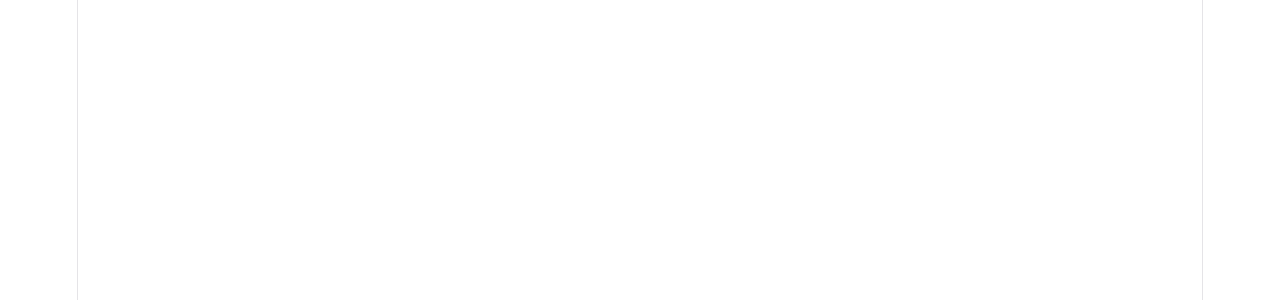
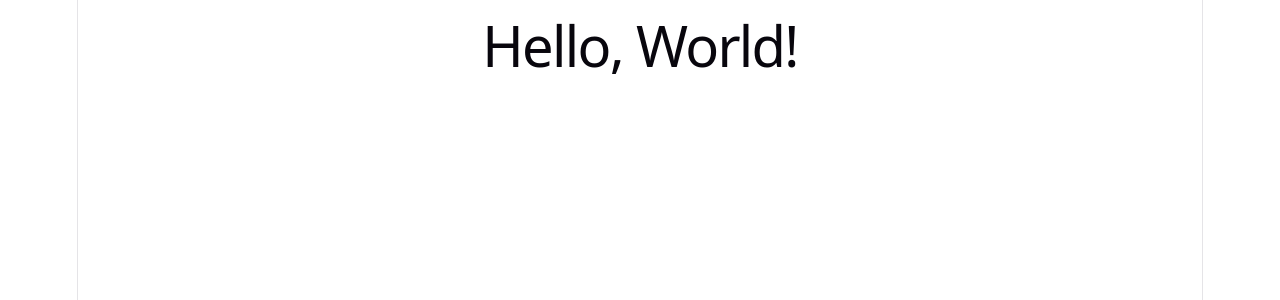
Before and after one commit to Subin004/Inventory-System, a React (Vite) app in the folder Front_end/: page / in a window 1280 px wide. Shown: the top 300 px of the page. Built offline with nearby package versions, Linux system fonts and the light colour scheme.

Commit message:
Added login page

```diff
--- a/Front_end/src/auth/login.jsx
+++ b/Front_end/src/auth/login.jsx
@@ -2,8 +2,9 @@
 
     return (
         <>
-        <form action="" className="border-2 border-gray-300 p-4 rounded-lg">
+        <form action="">
 
+            <h1>Hello, World!</h1>
 
         </form>
         </>
```
